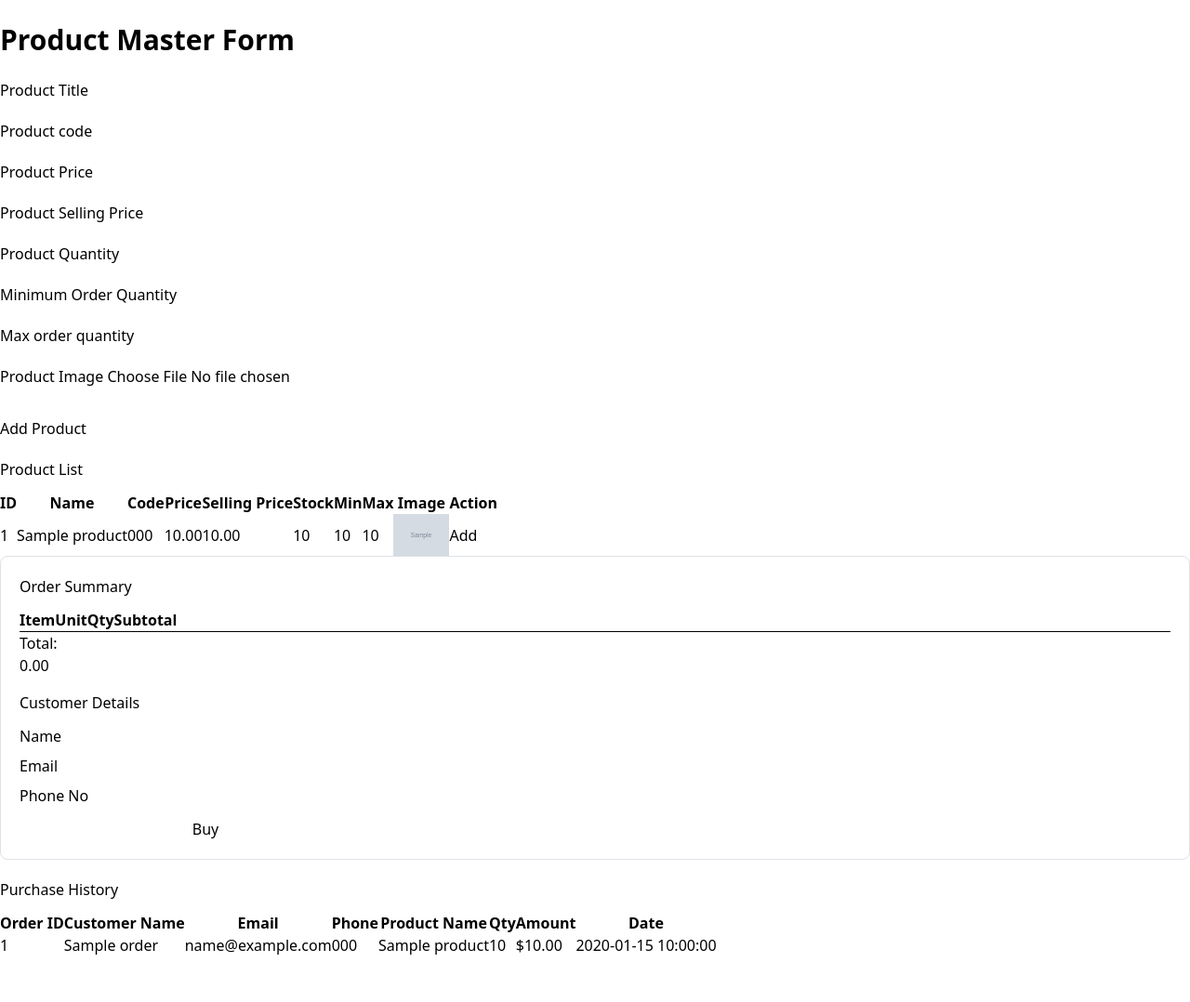
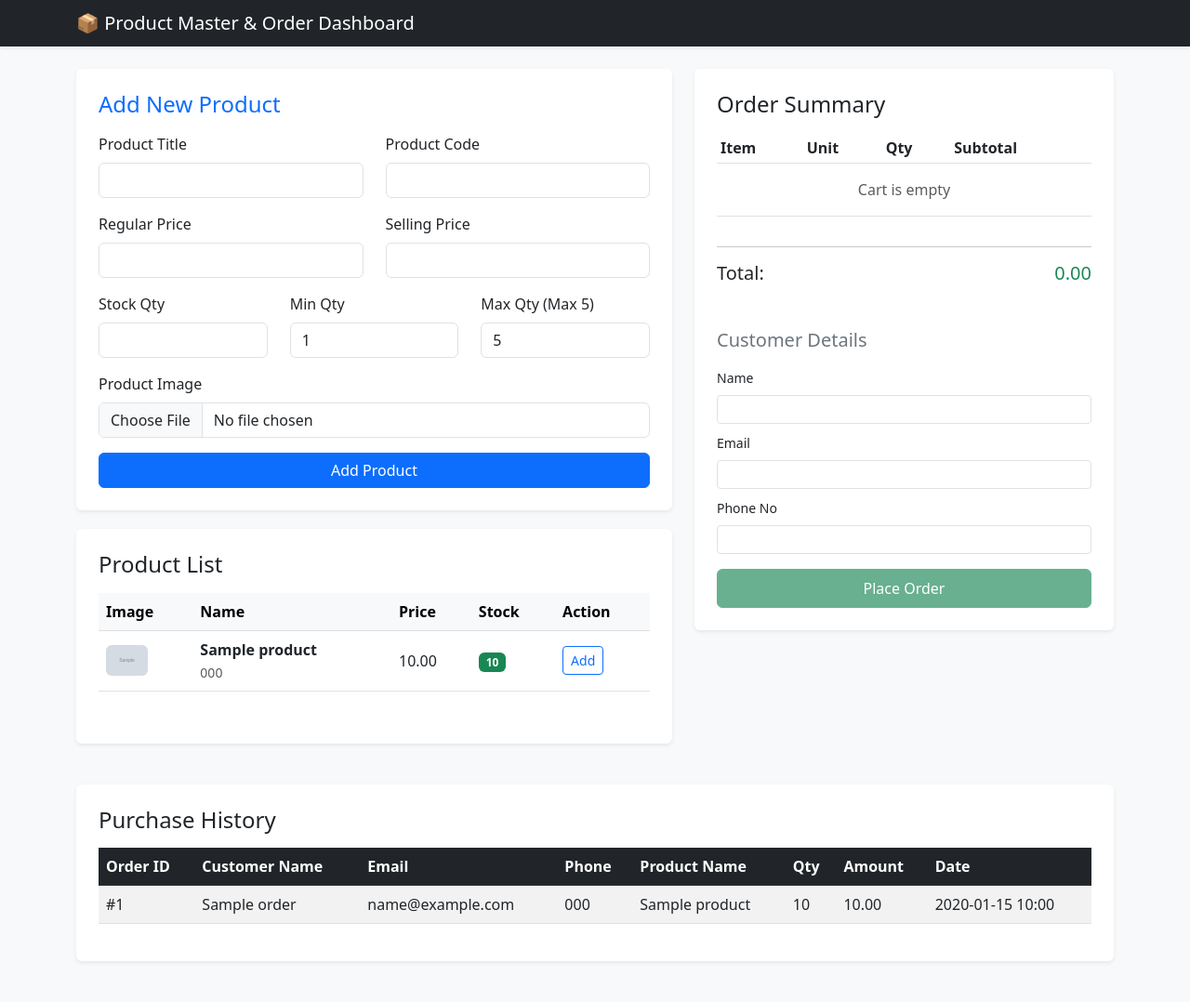
Before and after one commit to sanjeevbahinipati15/surya-assignment-1, a Laravel app: page / in a window 1280 px wide. Shown: the whole page at 93% size. Before the commit the page ends 1027 px from the top, so only its background shows below. Run offline with Laravel 12, Linux system fonts and the light colour scheme; tables that the repository leaves empty hold one stand-in row (values such as "Sample post"); grey boxes marked "Sample" are stand-in pictures; lists and menus that the app fills with data are empty; style sheets or scripts are compiled from the project's sources.

Commit message:
UI updated

```diff
--- a/app/Http/Controllers/ProductController.php
+++ b/app/Http/Controllers/ProductController.php
@@ -83,9 +83,10 @@ class ProductController extends Controller
             return redirect()->back()->with('error', 'Product is out of stock.');
         }
 
-
         $quantity = $request->input('quantity');
         $unitPrice = $product->selling_price ?? $product->price;
+
+        // Fixed missing asterisk multiplication operator here:
         $orderAmount = $unitPrice * $quantity;
 
         Orders::create([
@@ -95,8 +96,6 @@ class ProductController extends Controller
         ]);
 
         $product->decrement('quantity');
-
-        // You can also add logic to handle the purchase, such as creating an order record, etc.
 
         return redirect()->back()->with('success', 'Product purchased successfully!');
     }
--- a/app/Providers/AppServiceProvider.php
+++ b/app/Providers/AppServiceProvider.php
@@ -3,6 +3,7 @@
 namespace App\Providers;
 
 use Illuminate\Support\ServiceProvider;
+use Illuminate\Support\Facades\Schema;
 
 class AppServiceProvider extends ServiceProvider
 {
@@ -19,6 +20,6 @@ class AppServiceProvider extends ServiceProvider
      */
     public function boot(): void
     {
-        //
+        Schema::defaultStringLength(191);
     }
 }
--- a/resources/views/home.blade.php
+++ b/resources/views/home.blade.php
@@ -3,132 +3,159 @@
 <head>
     <meta charset="UTF-8">
     <meta name="viewport" content="width=device-width, initial-scale=1.0">
-    <meta http-equiv="X-UA-Compatible" content="ie=edge">
-    <title>Product Master</title>
-    <link rel="stylesheet" href="{{ asset('css/app.css') }}">
+    <title>Product Master & POS Dashboard</title>
+    <!-- Bootstrap CSS CDN for clean styling -->
+    <link href="https://cdn.jsdelivr.net/npm/bootstrap@5.3.0/dist/css/bootstrap.min.css" rel="stylesheet">
     <style>
-        .order-summary-box {
-            border: 1px solid #dee2e6;
-            border-radius: 8px;
-            padding: 20px;
-            background: #fff;
-        }
+        body { background-color: #f8f9fa; }
+        .card { box-shadow: 0 0.125rem 0.25rem rgba(0, 0, 0, 0.075); border: none; margin-bottom: 20px; }
+        .order-summary-box { background: #fff; }
     </style>
 </head>
 <body>
 
-    <?php
-    if($errors->any()) {
-        echo '<div class="alert alert-danger" role="alert" style="margin: 20px;">';
-        foreach ($errors->all() as $error) {
-            echo '<p>' . $error . '</p>';
-        }
-        echo '</div>';
-    }
-    if (session('success')) {
-        echo '<div class="alert alert-success" role="alert" style="margin: 20px">' . session('success') . '</div>';
-    }
-    if (session('error')) {
-        echo '<div class="alert alert-danger" role="alert" style="margin: 20px">' . session('error') . '</div>';
-    }
-    ?>
-    <div class="container mt-5" style="font-size: 30px; font-weight: bold; margin-bottom: 20px;">
-        Product Master Form
+    <!-- Navbar / Header -->
+    <nav class="navbar navbar-dark bg-dark shadow-sm">
+        <div class="container">
+            <span class="navbar-brand mb-0 h1">📦 Product Master & Order Dashboard</span>
         </div>
-    <form action="{{ route('products.store') }}" method="POST" class="mt-5" enctype="multipart/form-data">
+    </nav>
+
+    <div class="container my-4">
+
+        <!-- Alert Notifications -->
+        @if($errors->any())
+            <div class="alert alert-danger shadow-sm">
+                <ul class="mb-0">
+                    @foreach ($errors->all() as $error)
+                        <li>{{ $error }}</li>
+                    @endforeach
+                </ul>
+            </div>
+        @endif
+
+        @if (session('success'))
+            <div class="alert alert-success shadow-sm">{{ session('success') }}</div>
+        @endif
+
+        @if (session('error'))
+            <div class="alert alert-danger shadow-sm">{{ session('error') }}</div>
+        @endif
+
+        <div class="row">
+            <!-- Left Column: Product Form & Product List -->
+            <div class="col-lg-7">
+
+                <!-- Product Master Form Card -->
+                <div class="card p-4">
+                    <h4 class="mb-3 text-primary">Add New Product</h4>
+                    <form action="{{ route('products.store') }}" method="POST" enctype="multipart/form-data">
                         @csrf
-        <div class="form-group" style="margin-bottom: 20px;">
-            <label for="name">Product Title</label>
+                        <div class="row">
+                            <div class="col-md-6 mb-3">
+                                <label for="name" class="form-label">Product Title</label>
                                 <input type="text" name="name" id="name" value="{{ old('name') }}" class="form-control" required>
                             </div>
-        <div class="form-group" style="margin-bottom: 20px;">
-            <label for="code">Product code</label>
+                            <div class="col-md-6 mb-3">
+                                <label for="code" class="form-label">Product Code</label>
                                 <input type="text" name="code" id="code" value="{{ old('code') }}" class="form-control" required>
                             </div>
-        <div class="form-group" style="margin-bottom: 20px;">
-            <label for="price">Product Price</label>
-            <input type="number" name="price" id="price" value="{{ old('price') }}" class="form-control" required>
                         </div>
 
-        <div class="form-group" style="margin-bottom: 20px;">
-            <label for="selling_price">Product Selling Price</label>
-            <input type="number" name="selling_price" id="selling_price" value="{{ old('selling_price') }}" class="form-control" required>
+                        <div class="row">
+                            <div class="col-md-6 mb-3">
+                                <label for="price" class="form-label">Regular Price</label>
+                                <input type="number" step="0.01" name="price" id="price" value="{{ old('price') }}" class="form-control" required>
+                            </div>
+                            <div class="col-md-6 mb-3">
+                                <label for="selling_price" class="form-label">Selling Price</label>
+                                <input type="number" step="0.01" name="selling_price" id="selling_price" value="{{ old('selling_price') }}" class="form-control" required>
+                            </div>
                         </div>
 
-        <div class="form-group" style="margin-bottom: 20px;">
-            <label for="quantity">Product Quantity</label>
+                        <div class="row">
+                            <div class="col-md-4 mb-3">
+                                <label for="quantity" class="form-label">Stock Qty</label>
                                 <input type="number" name="quantity" id="quantity" value="{{ old('quantity') }}" class="form-control" required>
                             </div>
-
-        <div class="form-group" style="margin-bottom: 20px;">
-            <label for="minimum_order_quantity">Minimum Order Quantity</label>
-            <input type="number" name="minimum_order_quantity" id="minimum_order_quantity" class="form-control" required>
+                            <div class="col-md-4 mb-3">
+                                <label for="minimum_order_quantity" class="form-label">Min Qty</label>
+                                <input type="number" name="minimum_order_quantity" id="minimum_order_quantity" value="{{ old('minimum_order_quantity', 1) }}" class="form-control" required>
+                            </div>
+                            <div class="col-md-4 mb-3">
+                                <label for="max_order_quantity" class="form-label">Max Qty (Max 5)</label>
+                                <input type="number" name="max_order_quantity" id="max_order_quantity" value="{{ old('max_order_quantity', 5) }}" class="form-control" max="5" required>
+                            </div>
                         </div>
 
-        <div class="form-group" style="margin-bottom: 20px;">
-            <label for="max_order_quantity">Max order quantity</label>
-            <input type="number" name="max_order_quantity" id="max_order_quantity" class="form-control" max="5" required>
+                        <div class="mb-3">
+                            <label for="image" class="form-label">Product Image</label>
+                            <input type="file" name="image" id="image" class="form-control">
                         </div>
 
-        <div class="form-group" style="margin-bottom: 20px;">
-            <label for="image">Product Image</label>
-            <input type="file" name="image" id="image" class="form-control">
+                        <button type="submit" class="btn btn-primary w-100">Add Product</button>
+                    </form>
                 </div>
-        <button type="submit" class="btn btn-primary mt-3">Add Product</button>
-    </form>
 
-
-    <div class="container mt-5 mb-5">
-        <div class="row">
-            <!-- Product List Section -->
-            <div class="col-md-7">
-                <h2>Product List</h2>
-                <table class="table table-bordered mt-3">
-                    <thead>
+                <!-- Product List Table Card -->
+                <div class="card p-4">
+                    <h4 class="mb-3">Product List</h4>
+                    <div class="table-responsive">
+                        <table class="table table-hover align-middle">
+                            <thead class="table-light">
                                 <tr>
-                            <th>ID</th>
+                                    <th>Image</th>
                                     <th>Name</th>
-                            <th>Code</th>
                                     <th>Price</th>
-                            <th>Selling Price</th>
                                     <th>Stock</th>
-                            <th>Min</th>
-                            <th>Max</th>
-                            <th>Image</th>
                                     <th>Action</th>
                                 </tr>
                             </thead>
                             <tbody>
-                        @foreach ($products as $product)
+                                @forelse ($products as $product)
                                     <tr>
-                                <td>{{ $product->id }}</td>
-                                <td>{{ $product->name }}</td>
-                                <td>{{ $product->code }}</td>
-                                <td>{{ $product->price }}</td>
-                                <td>{{ $product->selling_price }}</td>
-                                <td>{{ $product->quantity }}</td>
-                                <td>{{ $product->minimum_order_quantity }}</td>
-                                <td>{{ $product->max_order_quantity }}</td>
                                         <td>
                                             @if($product->image)
-                                        <img src="{{ asset('storage/' . $product->image) }}" alt="{{ $product->name }}" width="60">
+                                                <img src="{{ asset('storage/' . $product->image) }}" alt="{{ $product->name }}" width="45" class="rounded">
+                                            @else
+                                                <span class="text-muted small">No Image</span>
                                             @endif
                                         </td>
                                         <td>
-                                    <button type="button" class="btn btn-primary btn-sm" onclick="addToOrderSummary({{ $product->id }}, '{{ $product->name }}', {{ $product->selling_price ?? $product->price }}, {{ $product->minimum_order_quantity ?? 1 }}, {{ min($product->max_order_quantity ?? 5, $product->quantity) }}, {{ $product->quantity }})">Add</button>
+                                            <strong>{{ $product->name }}</strong><br>
+                                            <small class="text-muted">{{ $product->code }}</small>
+                                        </td>
+                                        <td>{{ number_format($product->selling_price ?? $product->price, 2) }}</td>
+                                        <td>
+                                            <span class="badge {{ $product->quantity > 0 ? 'bg-success' : 'bg-danger' }}">
+                                                {{ $product->quantity }}
+                                            </span>
+                                        </td>
+                                        <td>
+                                            <button type="button" class="btn btn-outline-primary btn-sm" onclick="addToOrderSummary({{ $product->id }}, '{{ $product->name }}', {{ $product->selling_price ?? $product->price }}, {{ $product->minimum_order_quantity ?? 1 }}, {{ min($product->max_order_quantity ?? 5, $product->quantity) }}, {{ $product->quantity }})">Add</button>
                                         </td>
                                     </tr>
-                        @endforeach
+                                @empty
+                                    <tr>
+                                        <td colspan="5" class="text-center text-muted">No products found.</td>
+                                    </tr>
+                                @endforelse
                             </tbody>
                         </table>
+                    </div>
+                    <div class="mt-3">
                         {{ $products->links() }}
                     </div>
+                </div>
 
-            <!-- Order Summary & Customer Details Section -->
-            <div class="col-md-5">
-                <div class="order-summary-box">
-                    <h4>Order Summary</h4>
-                    <table class="table mt-3" id="summary-table">
+            </div>
+
+            <!-- Right Column: Order Summary & Checkout -->
+            <div class="col-lg-5">
+                <div class="card p-4 order-summary-box sticky-top" style="top: 20px;">
+                    <h4 class="mb-3">Order Summary</h4>
+                    <div class="table-responsive">
+                        <table class="table table-sm align-middle" id="summary-table">
                             <thead>
                                 <tr>
                                     <th>Item</th>
@@ -138,46 +165,52 @@
                                 </tr>
                             </thead>
                             <tbody>
-                            <!-- Dynamic items will be added here -->
+                                <tr>
+                                    <td colspan="4" class="text-center text-muted py-3">Cart is empty</td>
+                                </tr>
                             </tbody>
                         </table>
+                    </div>
+
                     <hr>
                     <div class="d-flex justify-content-between mb-3">
                         <h5>Total:</h5>
-                        <h5 id="order-total">0.00</h5>
+                        <h5 class="text-success"><span id="order-total">0.00</span></h5>
                     </div>
 
-                    <!-- Checkout Form with Customer Details -->
+                    <!-- Checkout Form -->
                     <form action="{{ route('cart.checkout') }}" method="POST" id="checkout-form">
                         @csrf
                         <input type="hidden" name="cart_data" id="cart_data">
 
-                        <h5 class="mt-4 mb-3">Customer Details</h5>
-                        <div class="form-group mb-2">
-                            <label for="customer_name">Name</label>
+                        <h5 class="mt-4 mb-3 text-secondary">Customer Details</h5>
+                        <div class="mb-2">
+                            <label for="customer_name" class="form-label small">Name</label>
                             <input type="text" name="customer_name" id="customer_name" class="form-control form-control-sm" required oninput="validateForm()">
                         </div>
-                        <div class="form-group mb-2">
-                            <label for="customer_email">Email</label>
+                        <div class="mb-2">
+                            <label for="customer_email" class="form-label small">Email</label>
                             <input type="email" name="customer_email" id="customer_email" class="form-control form-control-sm" required oninput="validateForm()">
                         </div>
-                        <div class="form-group mb-3">
-                            <label for="customer_phone">Phone No</label>
+                        <div class="mb-3">
+                            <label for="customer_phone" class="form-label small">Phone No</label>
                             <input type="text" name="customer_phone" id="customer_phone" class="form-control form-control-sm" required oninput="validateForm()">
                         </div>
 
-                        <button type="submit" id="buy-button" class="btn btn-success w-100" disabled>Buy</button>
+                        <button type="submit" id="buy-button" class="btn btn-success w-100 py-2" disabled>Place Order</button>
                     </form>
                 </div>
             </div>
         </div>
 
         <!-- Purchase History Section -->
-        <div class="row mt-5">
-            <div class="col-md-12">
-                <h2>Purchase History</h2>
-                <table class="table table-bordered table-striped mt-3">
-                    <thead>
+        <div class="row mt-4">
+            <div class="col-12">
+                <div class="card p-4">
+                    <h4 class="mb-3">Purchase History</h4>
+                    <div class="table-responsive">
+                        <table class="table table-striped align-middle">
+                            <thead class="table-dark">
                                 <tr>
                                     <th>Order ID</th>
                                     <th>Customer Name</th>
@@ -192,18 +225,18 @@
                             <tbody>
                                 @forelse ($orders as $order)
                                     <tr>
-                                <td>{{ $order->id }}</td>
+                                        <td>#{{ $order->id }}</td>
                                         <td>{{ $order->customer_name }}</td>
                                         <td>{{ $order->customer_email }}</td>
                                         <td>{{ $order->customer_phone }}</td>
                                         <td>{{ $order->product->name ?? 'Product Deleted' }}</td>
                                         <td>{{ $order->quantity }}</td>
-                                <td>${{ number_format($order->order_amount, 2) }}</td>
-                                <td>{{ $order->created_at->format('Y-m-d H:i:s') }}</td>
+                                        <td>{{ number_format($order->order_amount, 2) }}</td>
+                                        <td>{{ $order->created_at->format('Y-m-d H:i') }}</td>
                                     </tr>
                                 @empty
                                     <tr>
-                                <td colspan="8" class="text-center">No purchase history found.</td>
+                                        <td colspan="8" class="text-center text-muted">No purchase history found.</td>
                                     </tr>
                                 @endforelse
                             </tbody>
@@ -211,8 +244,11 @@
                     </div>
                 </div>
             </div>
+        </div>
 
-    <script src="{{ asset('js/app.js') }}"></script>
+    </div>
+
+    <!-- JavaScript for Cart & UI Interaction -->
     <script>
         let orderItems = {};
 
@@ -264,20 +300,27 @@
             let grandTotal = 0;
             let itemsArray = [];
 
+            if (Object.keys(orderItems).length === 0) {
+                tbody.innerHTML = `<tr><td colspan="4" class="text-center text-muted py-3">Cart is empty</td></tr>`;
+                document.getElementById('order-total').innerText = '0.00';
+                document.getElementById('cart_data').value = '';
+                validateForm();
+                return;
+            }
+
             for (let productId in orderItems) {
                 let item = orderItems[productId];
                 let subtotal = item.unit * item.qty;
                 grandTotal += subtotal;
-
                 itemsArray.push(item);
 
                 let row = `<tr>
                     <td>${item.name}</td>
                     <td>${item.unit.toFixed(2)}</td>
                     <td>
-                        <button type="button" class="btn btn-outline-secondary btn-sm p-0 px-1" onclick="changeQty(${productId}, -1)">-</button>
+                        <button type="button" class="btn btn-outline-secondary btn-sm px-1 py-0" onclick="changeQty(${productId}, -1)">-</button>
                         <span class="mx-1">${item.qty}</span>
-                        <button type="button" class="btn btn-outline-secondary btn-sm p-0 px-1" onclick="changeQty(${productId}, 1)">+</button>
+                        <button type="button" class="btn btn-outline-secondary btn-sm px-1 py-0" onclick="changeQty(${productId}, 1)">+</button>
                     </td>
                     <td>${subtotal.toFixed(2)}</td>
                 </tr>`;
@@ -294,7 +337,6 @@
             let email = document.getElementById('customer_email').value.trim();
             let phone = document.getElementById('customer_phone').value.trim();
             let buyButton = document.getElementById('buy-button');
-
             let hasItems = Object.keys(orderItems).length > 0;
 
             if (name !== '' && email !== '' && phone !== '' && hasItems) {
```
Also changed, not shown: database/migrations/0001_01_01_000002_create_jobs_table.php, 2 other files. Lines whose indentation alone changed are shown as unchanged.
